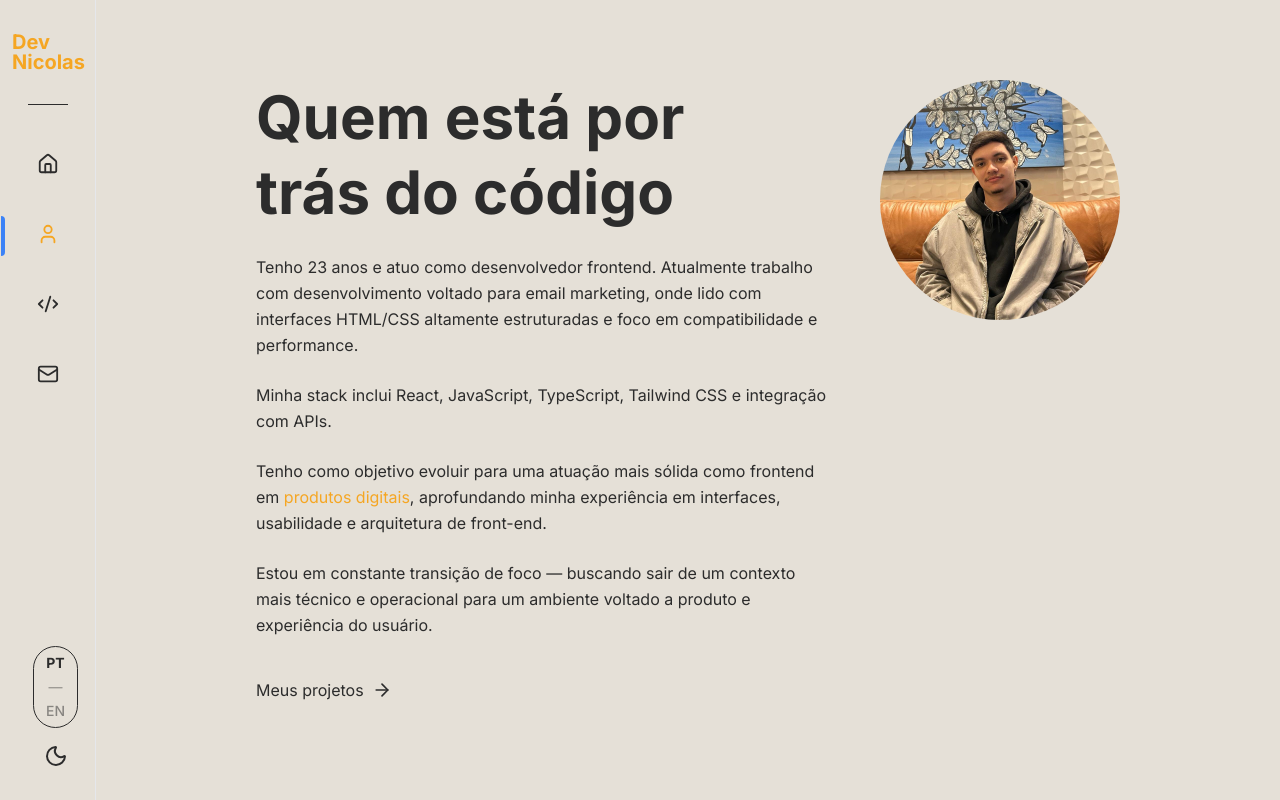
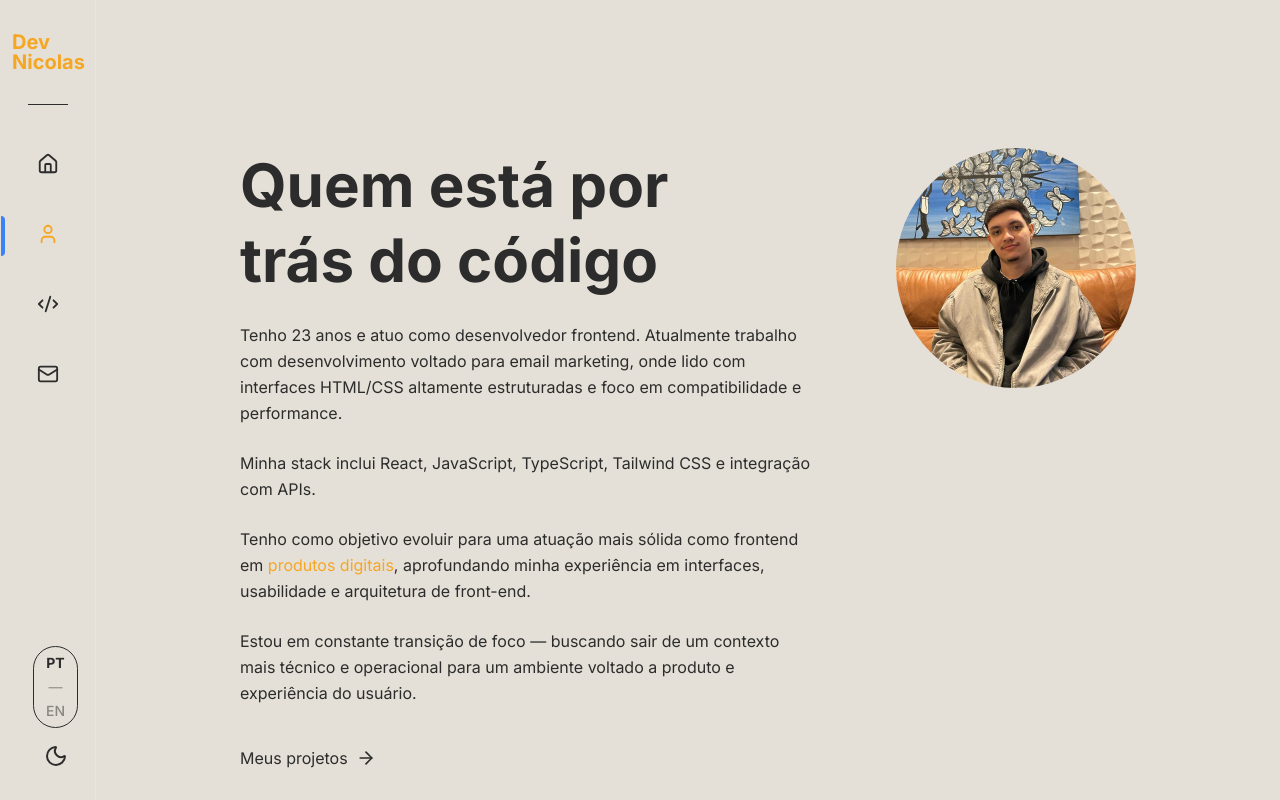
Before and after one commit to nick-campos/nicolasdev, a React (Vite) app: page /about in a window 1280 px wide. Built offline with nearby package versions, Linux system fonts and the light colour scheme.

Commit message:
fix: ajustar espaçamento lateral em about e card interno em projects

```diff
--- a/src/pages/About.tsx
+++ b/src/pages/About.tsx
@@ -14,7 +14,7 @@ export default function About({ isDark }: AboutProps) {
 
     {/* md:px-32: reduzido de px-80 para px-32, puxando todo o conteúdo mais para a esquerda no desktop */}
     return (
-    <div className='flex flex-col md:flex-row items-center md:items-start justify-center h-full px-10 md:px-32 py-4 md:py-20 gap-2 md:gap-12 overflow-hidden'>
+    <div className='flex flex-col md:flex-row items-center md:items-start justify-center h-full px-10 md:px-32 py-4 md:py-37 gap-2 md:gap-20 overflow-hidden'>
 
     {/* w-16 h-16: foto bem menor no mobile (era w-30), md:w-60 md:h-60 mantém o original */}
     <div className='order-1 md:order-2 mb-2 md:mb-0 md:mt-0 md:self-start'>
--- a/src/pages/Projects.tsx
+++ b/src/pages/Projects.tsx
@@ -44,7 +44,7 @@ export default function Projects() {
     <img
       src={projects[0].imagem}
       alt={projects[0].title}
-      className='w-full h-40 md:h-80 object-cover'
+      className='w-full h-65 md:h-80 object-cover'
     ></img>
 
     {/* p-4: padding interno bem reduzido no mobile, md:p-12 mantém o original */}
```
